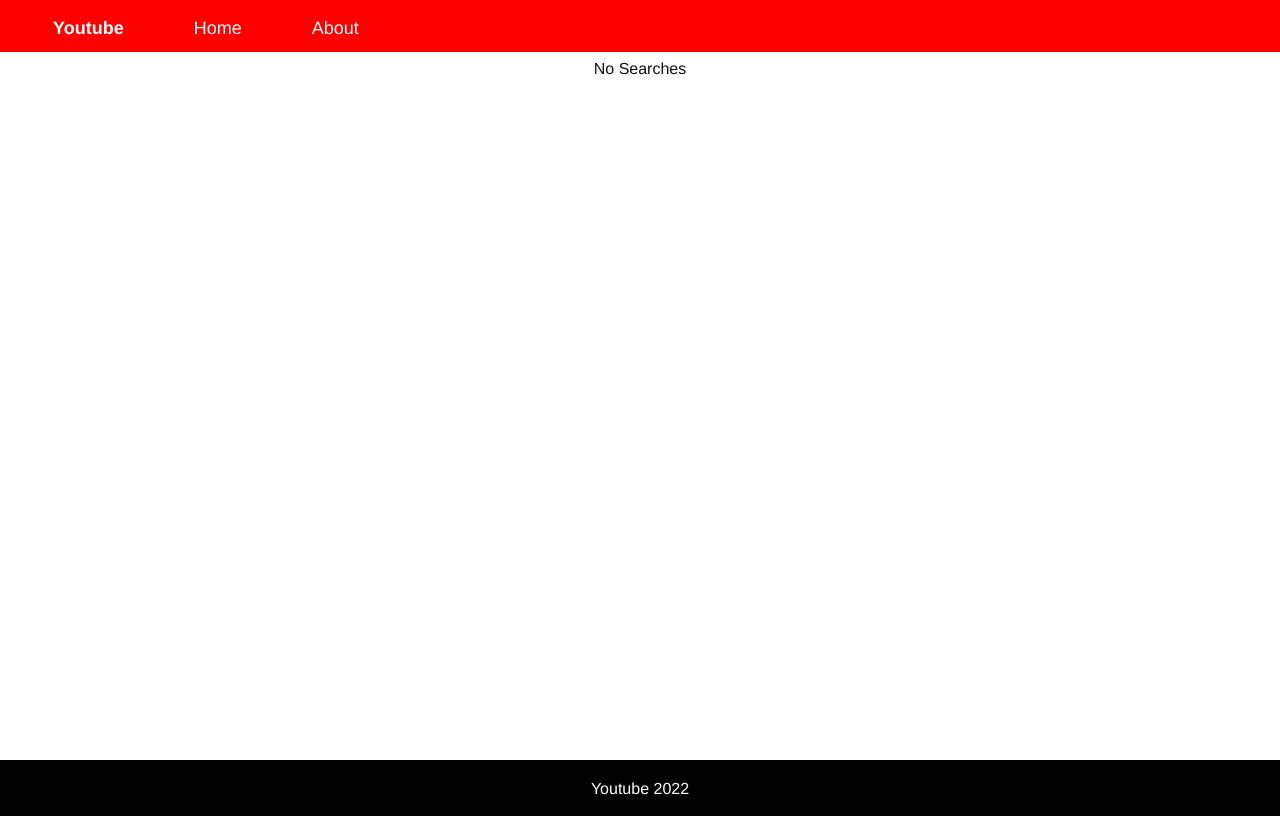
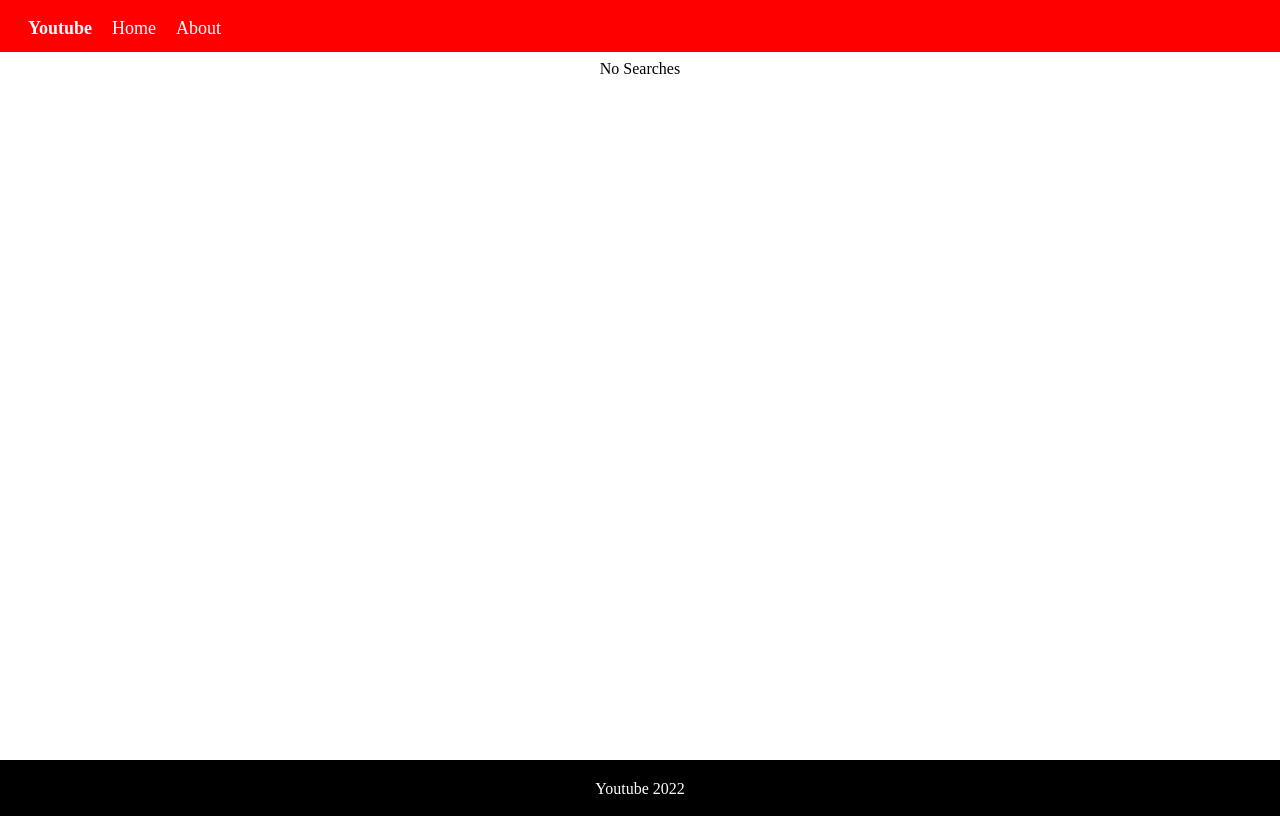
Before and after one commit to JoseBorbon/youtube-react-app, a React (Create React App) app: page / in a window 1280 px wide. Built offline with nearby package versions, Linux system fonts and the light colour scheme; a web font is replaced by a local one.

Commit message:
removed un-needed styles to prevent clutter

```diff
--- a/src/index.css
+++ b/src/index.css
@@ -5,21 +5,3 @@
   --white: #fffcf9;
   --primary: #f0263a;
 }
-
-body {
-  color: var(--black);
-  font-family: Helvetica, Arial, sans-serif;
-  font-size: 16px;
-  margin: 0;
-  padding: 0;
-}
-
-ul {
-  list-style: none;
-  padding: 0;
-}
-ul li {
-  display: inline-block;
-  font-size: 18px;
-  padding: 0 25px;
-}
```
